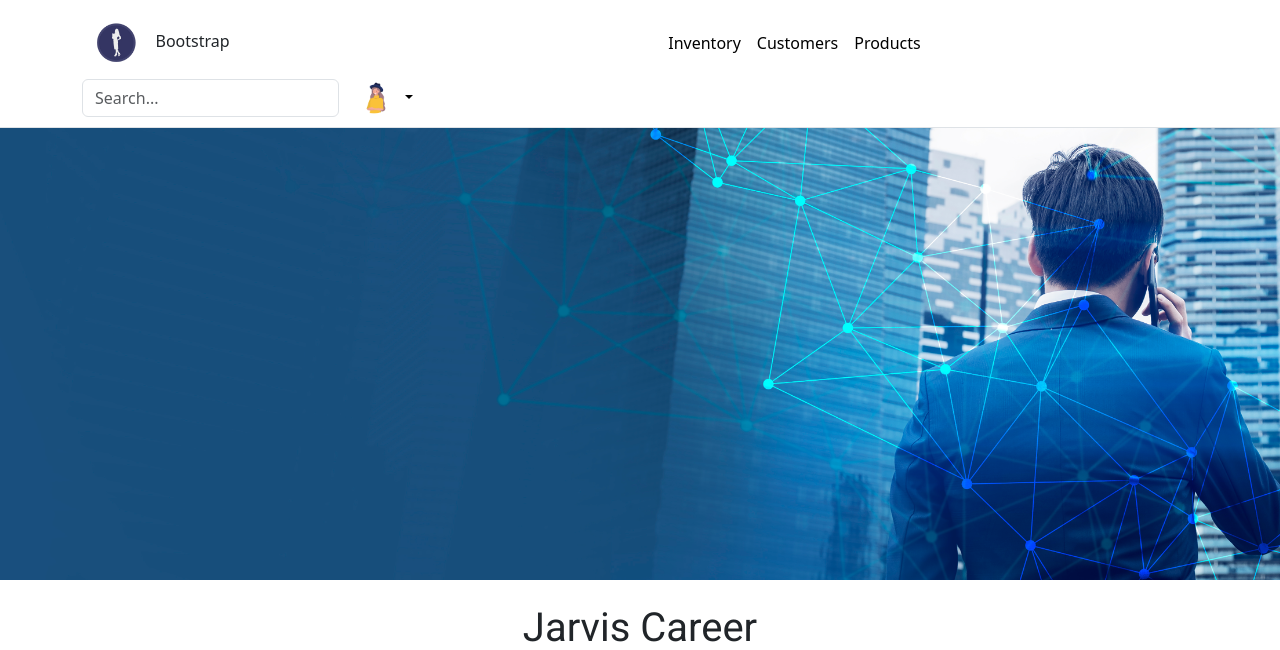
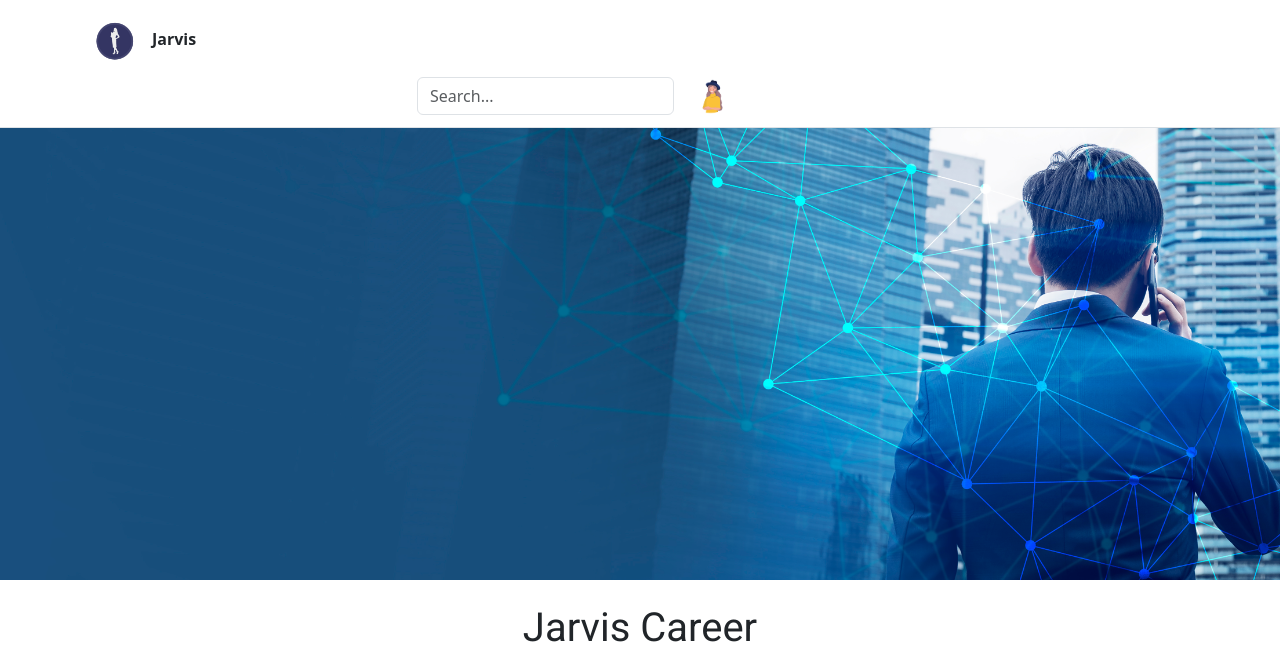
Before and after one commit to Aditi020/Career-Website, a Flask app: page / in a window 1280 px wide. Shown: the top 650 px of the page. Run offline with Flask 3, Linux system fonts and the light colour scheme.

Commit message:
Deleted some content

```diff
--- a/templates/footer.html
+++ b/templates/footer.html
@@ -3,12 +3,11 @@
 <div class="container">
   <footer class="py-3 my-4">
     <ul class="nav justify-content-center border-bottom pb-3 mb-3">
-      <li class="nav-item"><a href="#" class="nav-link px-2 text-body-secondary">Home</a></li>
-      <li class="nav-item"><a href="#" class="nav-link px-2 text-body-secondary">Features</a></li>
-      <li class="nav-item"><a href="#" class="nav-link px-2 text-body-secondary">Pricing</a></li>
-      <li class="nav-item"><a href="#" class="nav-link px-2 text-body-secondary">FAQs</a></li>
-      <li class="nav-item"><a href="#" class="nav-link px-2 text-body-secondary">About</a></li>
+      <li class="nav-item"><a href="https://jarvis-career-website.onrender.com/" class="nav-link px-2 text-body-secondary">Home</a></li>
+      <li class="nav-item"><a href="https://jovian.com/" class="nav-link px-2 text-body-secondary">Couses</a></li>
+      <li class="nav-item"><a href="#" class="nav-link px-2 text-body-secondary">Events</a></li>
+      <li class="nav-item"><a href="mailto:hello@jarvis.ai?subject=Questions%20about%20Job%20Openings" class="nav-link px-2 text-body-secondary">Contact Us</a></li>
     </ul>
-    <p class="text-center text-body-secondary">&copy; 2023 Jarvis, Inc</p>
+    <p class="text-center text-body-secondary">&copy; 2023 Company, Inc</p>
   </footer>
 </div>
--- a/templates/nav.html
+++ b/templates/nav.html
@@ -6,27 +6,27 @@
       </a> -->
 
 
-        <a class="navbar-brand" href="#">
-          <img src="static/logo.png" style="height: 12%; width:12%;">
-          Bootstrap
+        <a class="navbar-brand" href="https://jarvis-career-website.onrender.com/">
+          <img src="static/logo.png" style="height: 12%; width:12%;;">
+          <b>Jarvis</b>
         </a>
 
+   <!--
+      <ul class="nav col-12 col-lg-auto me-lg-auto mb-2 justify-content-center mb-md-0">
+     <li><a href="#" class="nav-link px-2 link-secondary">Overview</a></li>
+        <li><a href="https://jovian.com/" class="nav-link px-2 link-body-emphasis">Courses</a></li>
+        <li><a href="#" class="nav-link px-2 link-body-emphasis">Event</a></li>
+        <li><a href="mailto:hello@jarvis.ai?subject=Questions%20about%20Job%20Openings" class="nav-link px-2 link-body-emphasis">Contact us</a></li>
+      </ul>-->
 
-      <ul class="nav col-12 col-lg-auto me-lg-auto mb-2 justify-content-center mb-md-0">
-     <!--    <li><a href="#" class="nav-link px-2 link-secondary">Overview</a></li> -->
-        <li><a href="#" class="nav-link px-2 link-body-emphasis">Inventory</a></li>
-        <li><a href="#" class="nav-link px-2 link-body-emphasis">Customers</a></li>
-        <li><a href="#" class="nav-link px-2 link-body-emphasis">Products</a></li>
-      </ul>
-
-      <form class="col-12 col-lg-auto mb-3 mb-lg-0 me-lg-3" role="search">
+      <form class="col-12 col-lg-auto mb-3 mb-lg-0 me-lg-3" style=" margin-left: 335px" role="search" ">
         <input type="search" class="form-control" placeholder="Search..." aria-label="Search">
       </form>
+       <!-- <a href="#" class="d-block link-body-emphasis text-decoration-none dropdown-toggle" data-bs-toggle="dropdown" aria-expanded="false"> -->
+          <img src="static/Avatar.png" alt="mdo" width="45" height="45" class="rounded-circle">
+        <!-- </a> -->
+      <!-- <div class="dropdown text-end">
 
-      <div class="dropdown text-end">
-        <a href="#" class="d-block link-body-emphasis text-decoration-none dropdown-toggle" data-bs-toggle="dropdown" aria-expanded="false">
-          <img src="static/Avatar.png" alt="mdo" width="42" height="42" class="rounded-circle">
-        </a>
         <ul class="dropdown-menu text-small">
           <li><a class="dropdown-item" href="#">New project...</a></li>
           <li><a class="dropdown-item" href="#">Settings</a></li>
@@ -34,7 +34,7 @@
           <li><hr class="dropdown-divider"></li>
           <li><a class="dropdown-item" href="#">Sign out</a></li>
         </ul>
-      </div>
+      </div> -->
     </div>
   </div>
 </header>
```
Also changed, not shown: database.py (deleted, +0 -47 lines), templates/application_form.html (deleted, +0 -34 lines), templates/application_submitted.html (deleted, +0 -38 lines), templates/jobpage.html (deleted, +0 -34 lines).
